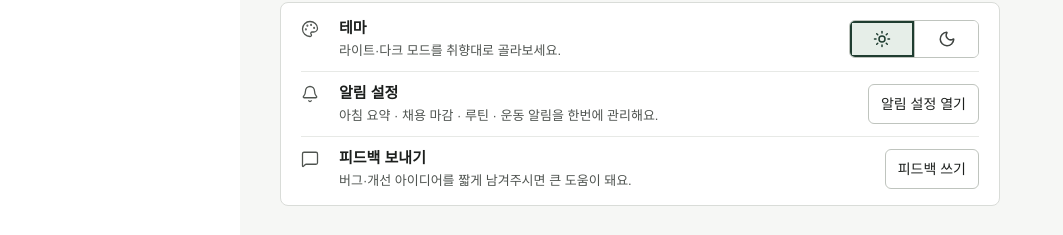
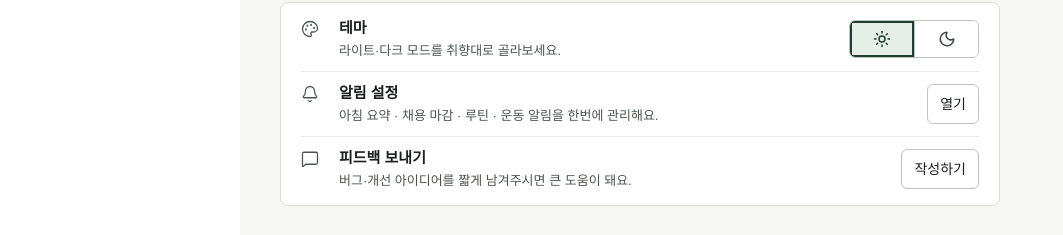
Before and after one commit to alstjddl0513-sys/personal_routine_site, a Next.js app in the folder apps/web/: page /settings in a window 1280 px wide. Shown: the part 857-1092 px from the top of the page, without its empty margins (0-1063 px from the left). Built offline with nearby package versions, Linux system fonts and the light colour scheme; no server answers; a web font is replaced by a local one.

Commit message:
chore(settings): 알림 · 피드백 버튼 문구를 짧게 — [열기] · [작성하기]

```diff
--- a/apps/web/src/components/settings/FeedbackRow.tsx
+++ b/apps/web/src/components/settings/FeedbackRow.tsx
@@ -17,7 +17,7 @@ export function FeedbackRow() {
         desc="버그·개선 아이디어를 짧게 남겨주시면 큰 도움이 돼요."
         end={
           <button type="button" onClick={() => setOpen(true)} className={BUTTON_SECONDARY}>
-            피드백 쓰기
+            작성하기
           </button>
         }
       />
--- a/apps/web/src/components/settings/NotifSettingsRow.tsx
+++ b/apps/web/src/components/settings/NotifSettingsRow.tsx
@@ -17,7 +17,7 @@ export function NotifSettingsRow() {
         desc="아침 요약 · 채용 마감 · 루틴 · 운동 알림을 한번에 관리해요."
         end={
           <button type="button" onClick={() => setOpen(true)} className={BUTTON_SECONDARY}>
-            알림 설정 열기
+            열기
           </button>
         }
       />
```
Also changed, not shown: 1 other file (tests, documents, lock files or other folders).
